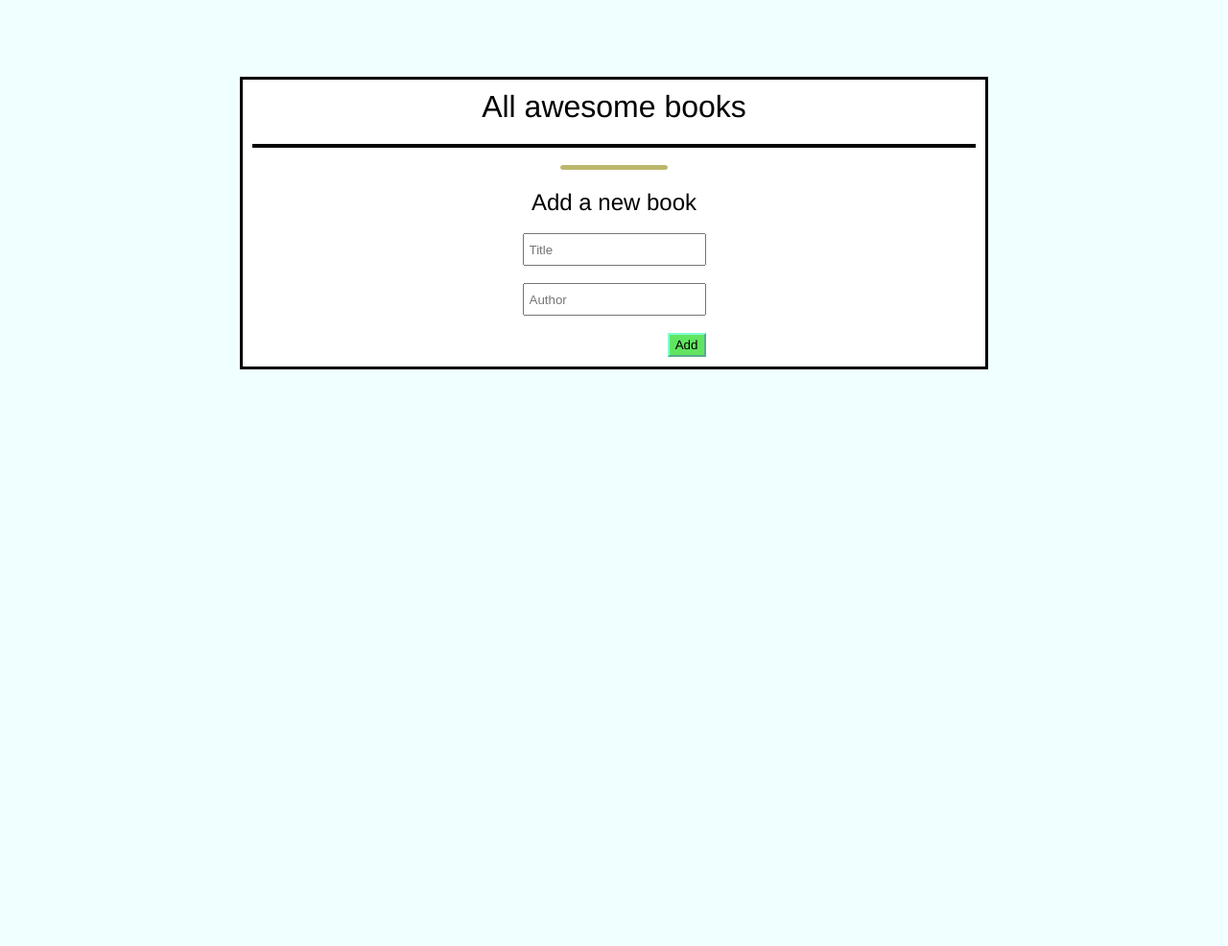
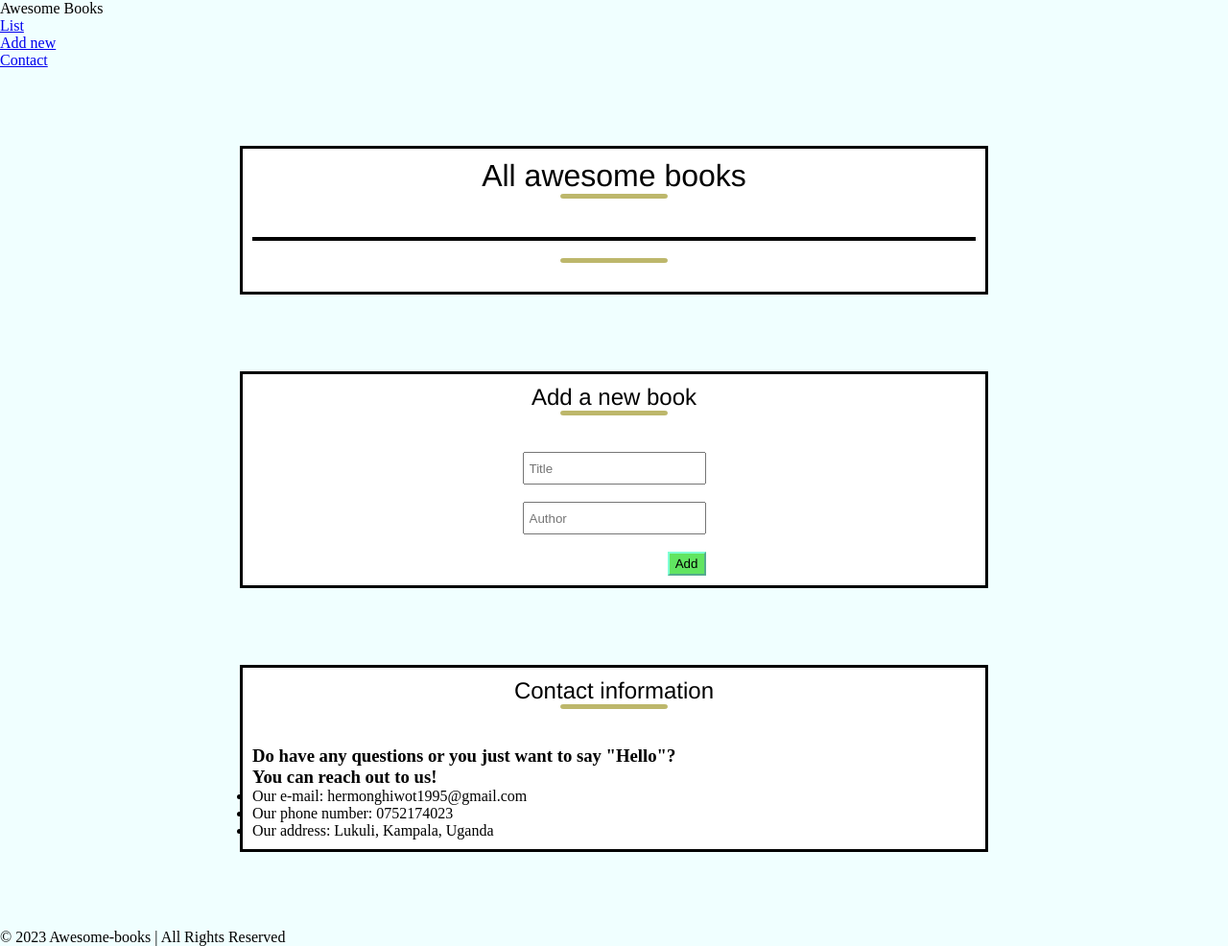
Before and after one commit to HERMON-1995/Awesome-books-project, a website: page index.html in a window 1280 px wide. Shown: the whole page at 96% size. Before the commit the page ends 800 px from the top, so only its background shows below. Drawn offline with Linux system fonts and the light colour scheme.

Commit message:
Update index.html

```diff
--- a/index.html
+++ b/index.html
@@ -8,13 +8,30 @@
     <title>Awesome Books list</title>
 </head>
 <body>
-    <div class="container">
+  <nav class="nav">
+    <p>Awesome Books</p>
+     <ul class="nav-ul">
+      <li class="list"><a href="#all-books">List</a></li>
+      <li class="add-new"><a href="#add-book">Add new</a></li>
+      <li class="Contact"><a href="#contact">Contact</a></li>
+     </ul>
+
+  </nav>
+
+    <div class="container" id="all-books">
         <h1 class="h1-all">All awesome books</h1>
+    <span class="line"></span>
+
     <div id="book-list">
 
     </div><br>
     <span class="line"></span>
-    <h2 class="h2-add">Add a new book</h2><br>
+
+</div>
+<div class="container" id="add-book">
+  <h2 class="h2-add">Add a new book</h2>
+  <span class="line"></span>
+  <br>
   <form id="book-form">
       <div class="form-group">
         <input type="text" id="title" placeholder="Title" required>
@@ -25,6 +42,23 @@
       <input class="btn bt-add" type="submit" value="Add">
   </form>
 </div>
+
+<div class="container" id="contact">
+  <h2 class="h2-add">Contact information</h2>
+  <span class="line"></span>
+  <br>
+  <h3 class="h3-contact">Do have any questions or you just want to say "Hello"?<br><span class="h3-span">You can reach out to us!</span></h3>
+  <ul class="ul-contact">
+    <li><span>Our e-mail</span>: hermonghiwot1995@gmail.com</li>
+    <li><span>Our phone number</span>: 0752174023</li>
+    <li><span>Our address</span>: Lukuli, Kampala, Uganda</li>
+  </ul>
+</div>
+
+<footer>
+  <p><span>&copy;</span> 2023 Awesome-books | All Rights Reserved</p>
+</footer>
+
 <script src="./JS/main.js"></script>
 </body>
 </html>
```
Lines whose indentation alone changed are shown as unchanged.
